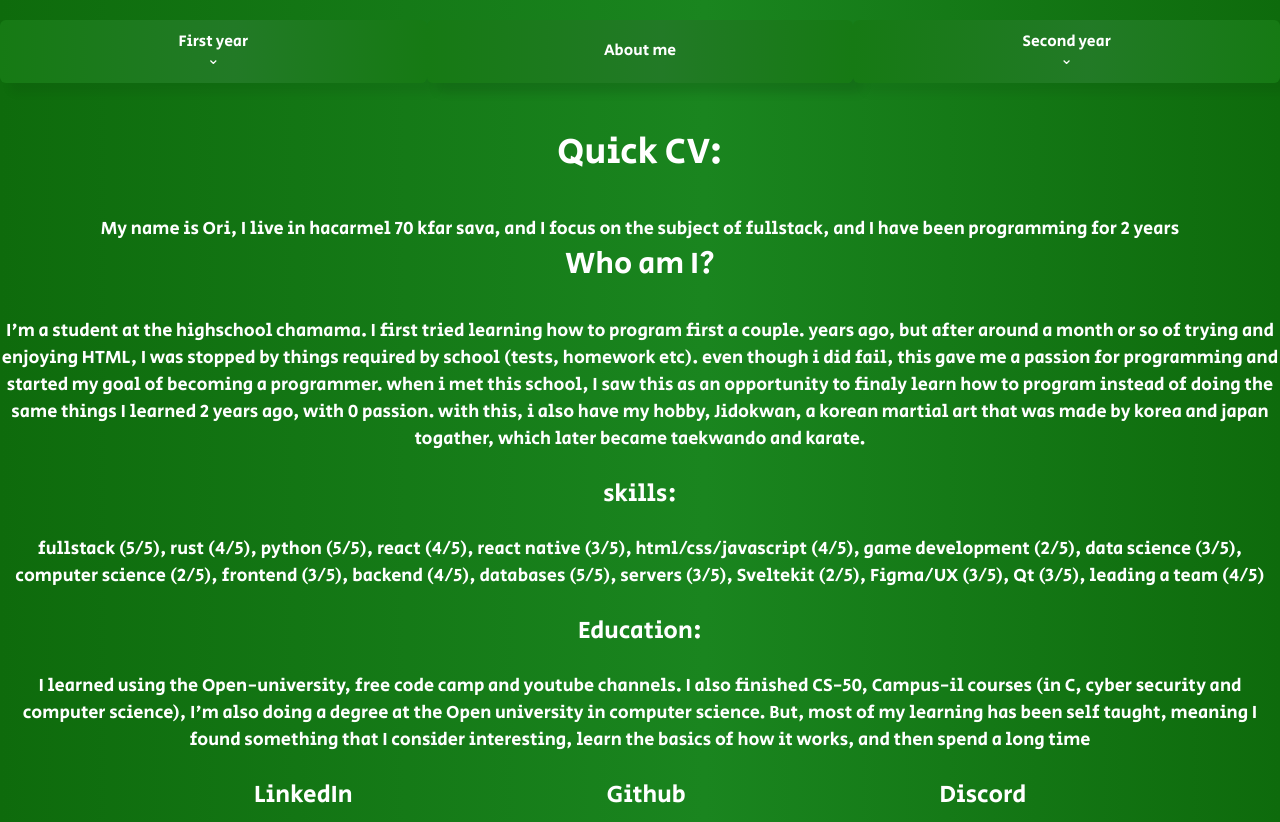
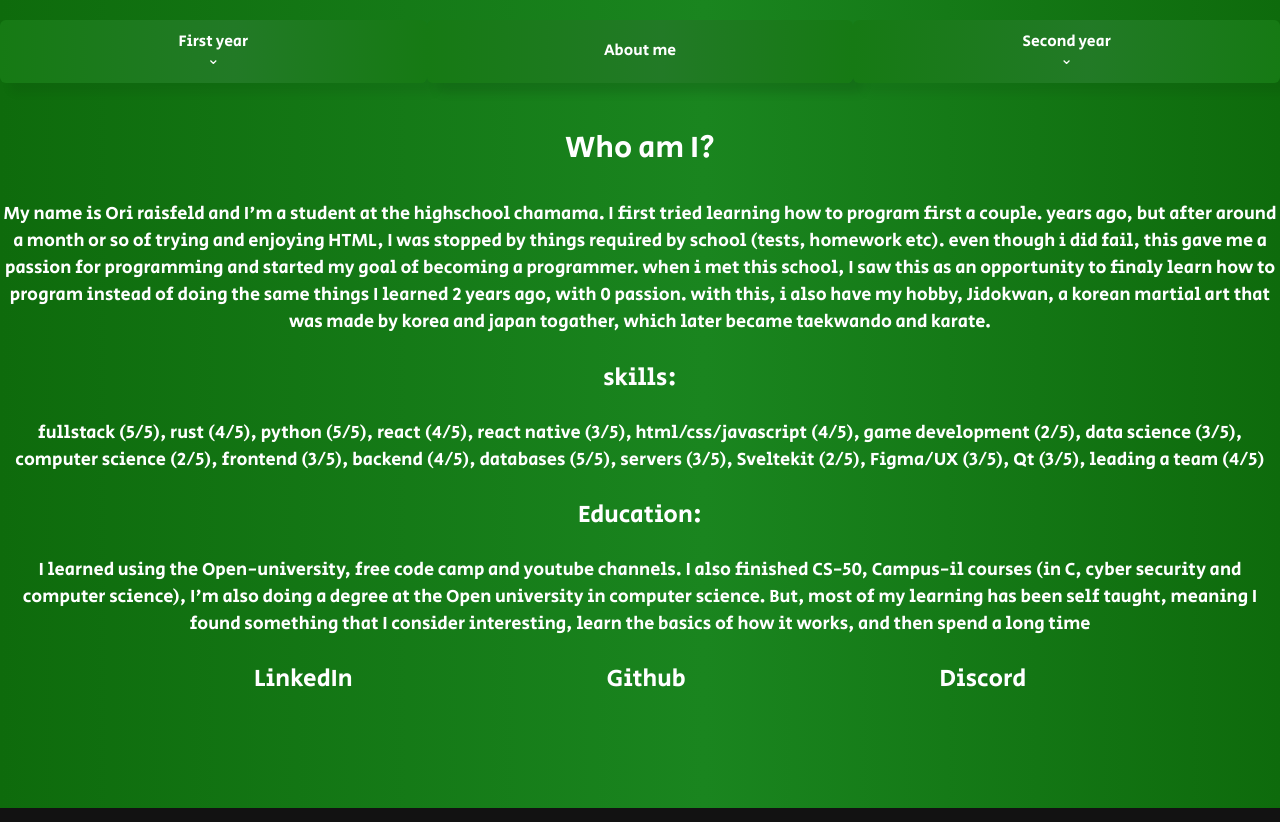
Before and after one commit to raisfeld-ori/ori-pol, a Next.js app: page /projects/about in a window 1280 px wide. Built offline with nearby package versions, Linux system fonts and the light colour scheme.

Commit message:
removed the head

```diff
--- a/app/projects/about/page.tsx
+++ b/app/projects/about/page.tsx
@@ -4,12 +4,11 @@ import Link from "next/link";
 export default function socials(){
 
   return <div className="container">
-    <h1 className="head">Quick CV:</h1>
-    <p className="description">My name is Ori, I live in hacarmel 70 kfar sava, and I focus on the subject of fullstack, and I have been programming for 2 years</p>
+    <h1 className="head"> </h1>
     <div className="aboutme">
      <h1 className="Whoami">Who am I?</h1>
     <p className="description">
-        I&apos;m a student at the highschool chamama.
+        My name is Ori raisfeld and I&apos;m a student at the highschool chamama.
         I first tried learning how to program first a couple. years ago, but after
         around a month or so of trying and enjoying HTML, I was stopped by
         things required by school (tests, homework etc). even though i did fail, this gave
```
